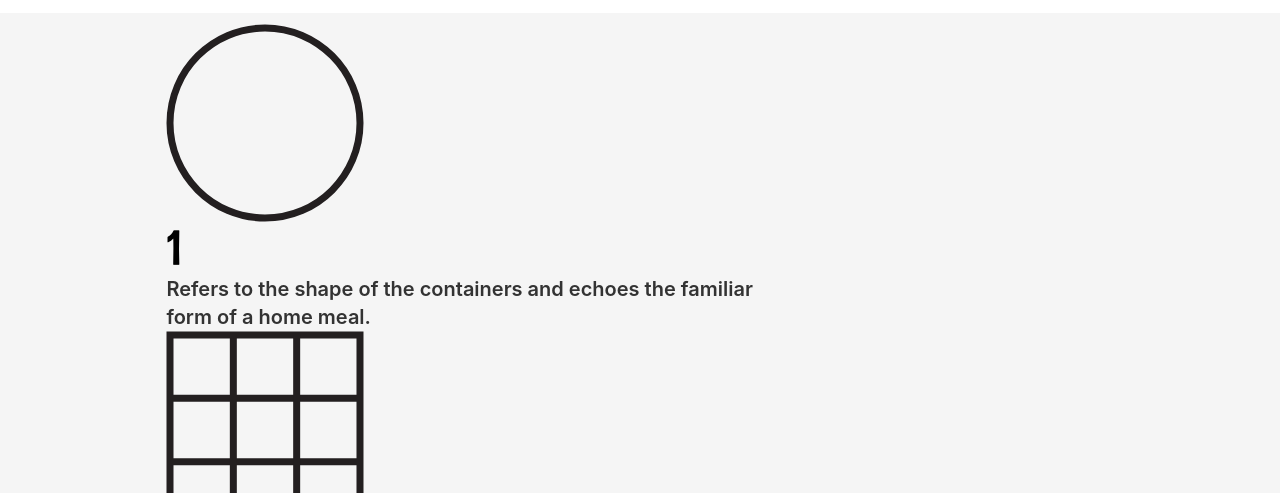
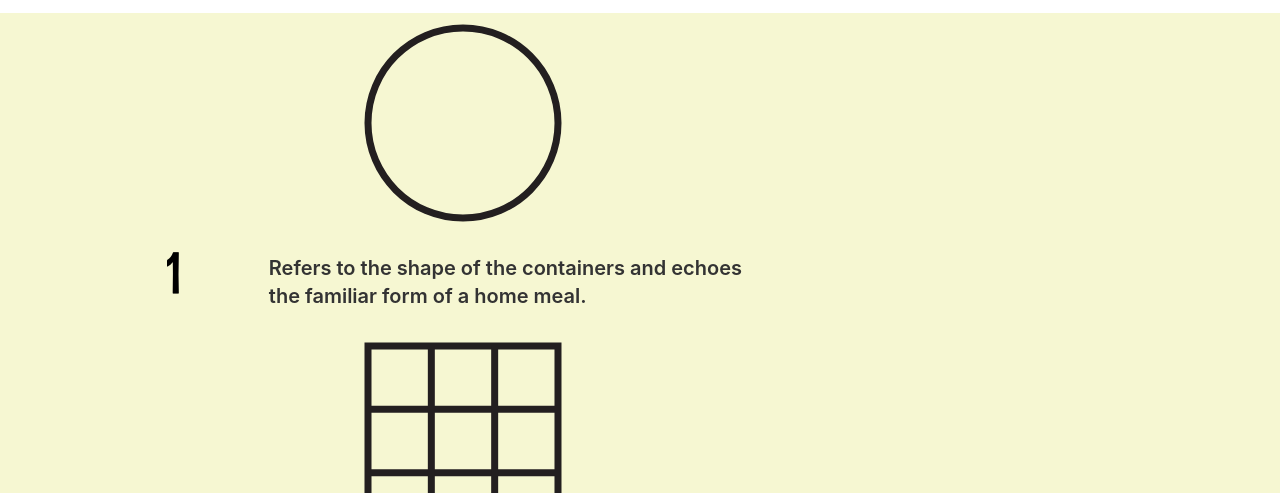
Before and after one commit to IddoSadeh/INTK72, a plain HTML site: page system-logic.html in a window 1280 px wide. Shown: the part 787-1280 px from the top of the page. Drawn offline with Linux system fonts and the light colour scheme.

Commit message:
design updates

```diff
--- a/css/intake-structure.css
+++ b/css/intake-structure.css
@@ -57,7 +57,7 @@
 
 /* Gray Section */
 .gray-section {
-    background-color: #f5f5f5;
+    background-color: #F6F7D2;
     width: 100vw;
     padding: 8vh 1vw;
 }
--- a/css/pattern-system.css
+++ b/css/pattern-system.css
@@ -147,7 +147,7 @@
 
 /* Gray Section */
 .gray-section {
-    background-color: #f5f5f5;
+    background-color: #F6F7D2;
     width: 100vw;
     padding: 8vh 1vw;
 }
@@ -214,7 +214,7 @@
 }
 
 .level-arrow {
-    background: rgba(255, 255, 0, 0.4);
+    background: #e0e0e0;
     border: none;
     font-size: clamp(1rem, 2vw, 1.3rem);
     font-weight: 600;
@@ -227,11 +227,11 @@
 }
 
 .level-arrow:hover {
-    background: rgba(255, 255, 0, 0.6);
+    background: #ccc;
 }
 
 .level-arrow.curved-arrow {
-    background: rgba(255, 255, 0, 0.4);
+    background: #e0e0e0;
 }
 
 .level-description {
--- a/css/question-framework.css
+++ b/css/question-framework.css
@@ -108,7 +108,7 @@
 
 /* Gray Section */
 .gray-section {
-    background-color: #f5f5f5;
+    background-color: #F6F7D2;
     width: 100vw;
     padding: 8vh 1vw;
 }
--- a/css/system-logic.css
+++ b/css/system-logic.css
@@ -57,7 +57,7 @@
 
 /* Gray Section */
 .gray-section {
-    background-color: #f5f5f5;
+    background-color: #F6F7D2;
     width: 100vw;
     padding: 8vh 1vw;
 }
@@ -81,8 +81,20 @@
     margin-bottom: 2vh;
 }
 
-/* Process Items */
-.process-item {
+/* Shape containers */
+.shape-container {
+    display: flex;
+    justify-content: center;
+    margin: 4vh 0;
+}
+
+.shape-svg {
+    max-width: 200px;
+    height: auto;
+}
+
+/* Logic Items */
+.logic-item {
     display: flex;
     align-items: flex-start;
     margin: 4vh 0;
@@ -120,6 +132,7 @@
     line-height: 1.4;
     margin: 0;
     color: #333;
+    flex: 1;
 }
 
 /* Dividers */
@@ -137,12 +150,16 @@
         padding: 0 4vw;
     }
 
-    .process-item {
+    .logic-item {
         gap: 4vw;
     }
 
     .item-number {
         min-width: 1.5em;
+    }
+
+    .shape-svg {
+        max-width: 150px;
     }
 }
 
@@ -155,7 +172,11 @@
         padding: 0 12vw;
     }
 
-    .process-item {
+    .logic-item {
         gap: 2vw;
     }
+
+    .shape-svg {
+        max-width: 250px;
+    }
 }
```
Also changed, not shown: completion.html (+1 -1 lines), css/tryout.css (+21 -0 lines), assets/icons/vegetarian.svg (added).
